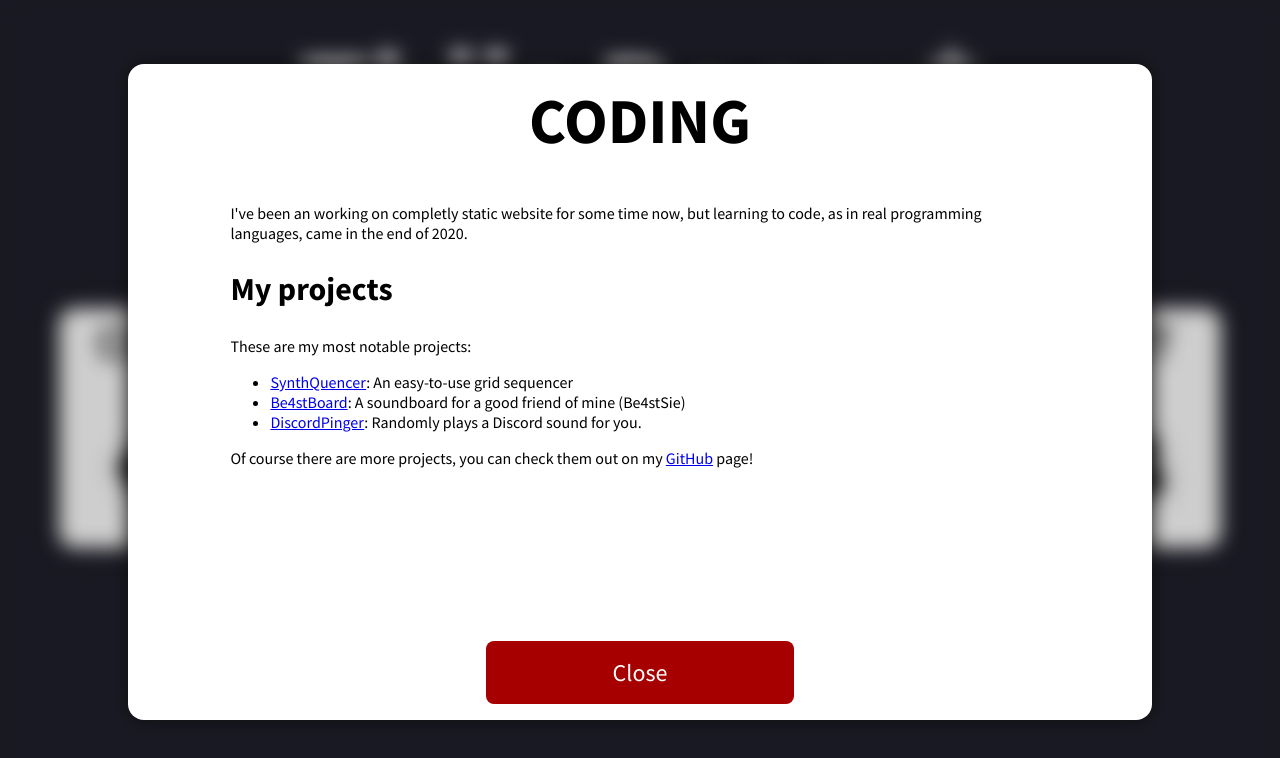
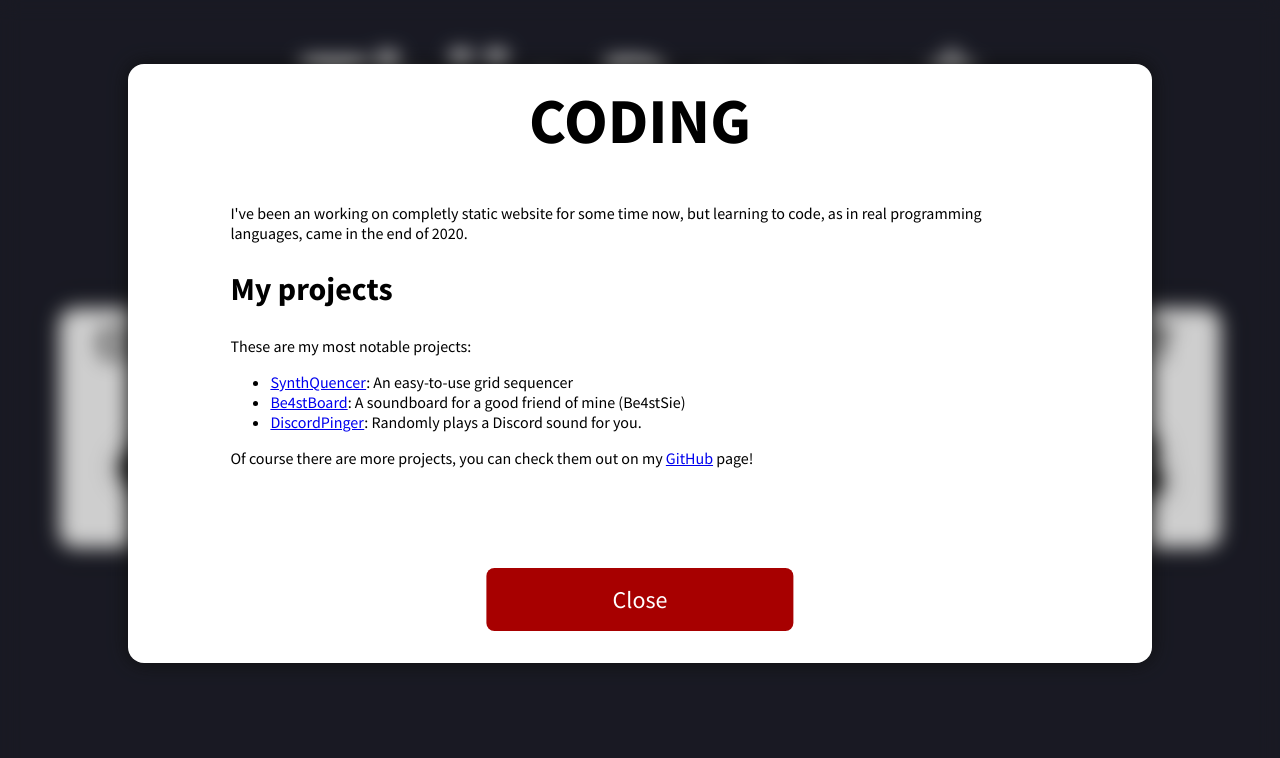
Before and after one commit to twboom/twboom, a plain HTML site: page portfolio/index.html in a window 1280 px wide. Both pictures are taken after a click on the element "CODING". Drawn offline with Linux system fonts and the light colour scheme.

Commit message:
Fixed modal scrolling

```diff
--- a/portfolio/css/modal.css
+++ b/portfolio/css/modal.css
@@ -12,12 +12,14 @@ div#modal-content {
     background-color: #ffffff;
     width: 80%;
     margin: 5% auto;
-    min-height: 80%;
+    max-height: 80%;
     border: hidden;
     border-radius: 16px;
     filter: drop-shadow(0 0 10px #0e0e0e);
     position: relative;
     padding-top: 16px;
+    padding-bottom: 16px;
+    overflow-y: auto;
 }
 
 section#modal-content-container {
@@ -36,7 +38,7 @@ h1#modal-title {
 button#modal-close {
     width: 30%;
     padding: 16px;
-    position: absolute;
+    position: sticky;
     bottom: 16px;
     left: 35%;
     background-color: rgb(167, 0, 0);
--- /dev/null
+++ b/portfolio/css/scrollbar.css
@@ -0,0 +1,23 @@
+  /* width */
+::-webkit-scrollbar {
+    display: block;
+    width: 14px;
+}
+
+  /* Track */
+::-webkit-scrollbar-track {
+    box-shadow: inset 0 0 14px 14px transparent;
+  border: solid 4px transparent;
+}
+
+  /* Handle */
+::-webkit-scrollbar-thumb {
+    box-shadow: inset 0 0 14px 14px #bbbbbe;
+    border: solid 4px transparent;
+    border-radius: 14px;
+}
+
+  /* Handle on hover */
+::-webkit-scrollbar-thumb:hover {
+    box-shadow: inset 0 0 14px 14px #666666;
+}
--- a/portfolio/index.html
+++ b/portfolio/index.html
@@ -8,6 +8,7 @@
     <link rel="stylesheet" href="css/style.css">
     <link rel="stylesheet" href="css/modal.css">
     <link rel="stylesheet" href="css/responsive.css">
+    <link rel="stylesheet" href="css/scrollbar.css">
     <script src="js/config.js"></script>
     <script src="js/fetch.js"></script>
     <script src="js/parameters.js"></script>
--- a/portfolio/js/modals.js
+++ b/portfolio/js/modals.js
@@ -46,6 +46,8 @@ function displayModal(input, custom) {
     const modal = createModal(modalName);
     if (!modal) { return }
     document.body.appendChild(modal);
+    document.body.style.postition = 'sticky';
+    document.body.style.top = 0;
 };
 
 function removeModal() {
```
